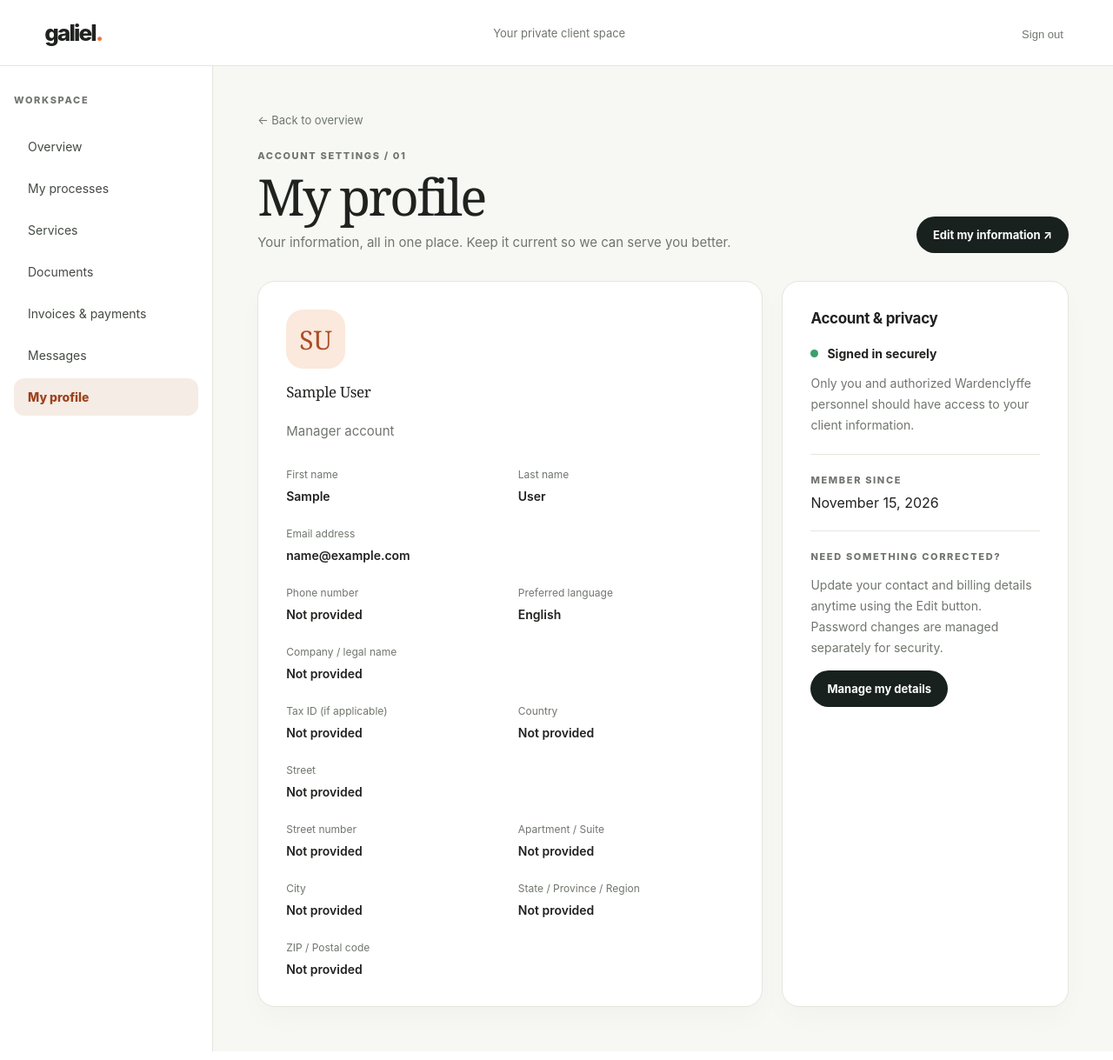
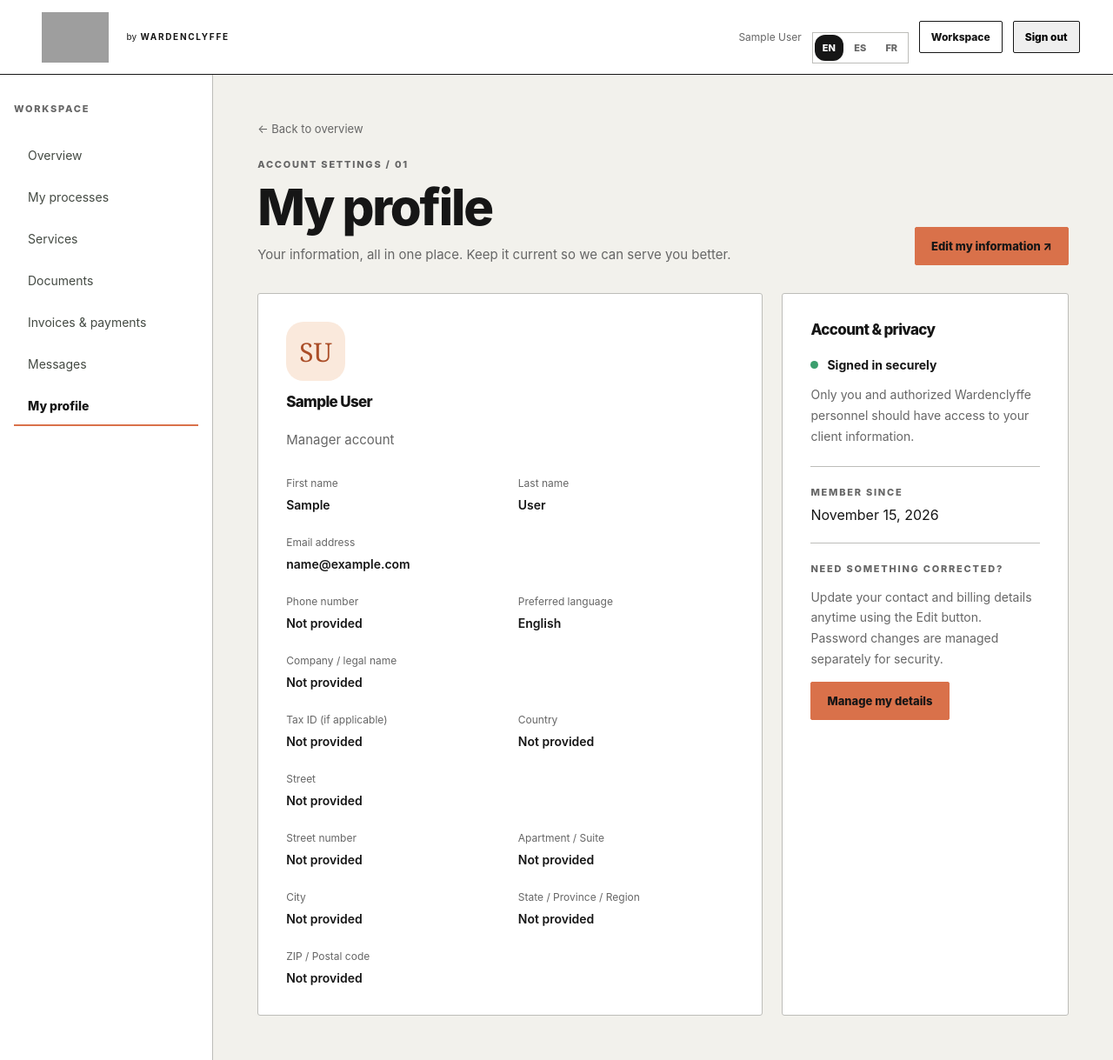
Before and after one commit to gfswardenclyffe/software_engineeringfall2026, a Django app: page /profile/ in a window 1280 px wide. Shown: the whole page at 87% size. Run offline with Django 5.2, Linux system fonts and the light colour scheme; the visitor is signed in with stand-in values (Sample User, id 1); grey boxes are pictures that could not be loaded.

Commit message:
Apply shared Galiel design tokens and signature branding to profile.html

```diff
--- a/portal/templates/portal/profile.html
+++ b/portal/templates/portal/profile.html
@@ -10,8 +10,7 @@
 *{box-sizing:border-box}
 body{margin:0;font-family:Inter,ui-sans-serif,system-ui,-apple-system,Segoe UI,sans-serif;background:var(--paper);color:var(--ink)}
 a{color:inherit;text-decoration:none}
-header{height:76px;background:#fff;border-bottom:1px solid var(--line);display:flex;align-items:center;justify-content:space-between;padding:0 clamp(20px,4vw,60px)}
-.logo{font-size:26px;font-weight:800;letter-spacing:-.07em}.logo span{color:var(--orange)}.identity{font-size:13px;color:var(--muted)}
+header{min-height:76px}\n.logo{font-size:26px;font-weight:800;letter-spacing:-.07em}.logo span{color:var(--orange)}.identity{font-size:13px;color:var(--muted)}
 .layout{display:grid;grid-template-columns:245px minmax(0,1fr);min-height:calc(100vh - 76px)}
 aside{background:#fff;border-right:1px solid var(--line);padding:32px 16px}
 .eyebrow{font-size:11px;letter-spacing:.15em;text-transform:uppercase;color:var(--muted);font-weight:800}
@@ -39,9 +38,11 @@ h1{font-family:Georgia,serif;font-size:clamp(36px,5vw,58px);font-weight:400;lett
 @media(max-width:850px){.layout{display:block}aside{padding:10px 16px;border-bottom:1px solid var(--line);border-right:0}aside .eyebrow{display:none}nav{display:flex;overflow:auto;margin:0;gap:4px}nav a{white-space:nowrap;padding:10px}.columns{grid-template-columns:1fr}.hero{align-items:flex-start}.identity{display:none}}
 @media(max-width:520px){header{height:65px}.hero{flex-direction:column;align-items:stretch}.button{align-self:flex-start}.data{grid-template-columns:1fr}.wide{grid-column:auto}}
 </style>
+<link rel="stylesheet" href="{% static 'portal/galiel-design.css' %}">
+<link rel="icon" type="image/svg+xml" href="{% static 'portal/galiel-signature.svg' %}">
 </head>
 <body>
-<header><a class="logo" href="{% url 'dashboard' %}" aria-label="Galiel dashboard">galiel<span>.</span></a><div class="identity">Your private client space</div><form action="{% url 'logout' %}" method="post">{% csrf_token %}<button type="submit" class="logout" style="border:0;background:none;cursor:pointer">Sign out</button></form></header>
+{% include 'portal/_site_header.html' %}
 <div class="layout">
 <aside><div class="eyebrow">Workspace</div><nav aria-label="Client navigation">
 <a href="{% url 'dashboard' %}#overview">Overview</a>
```
